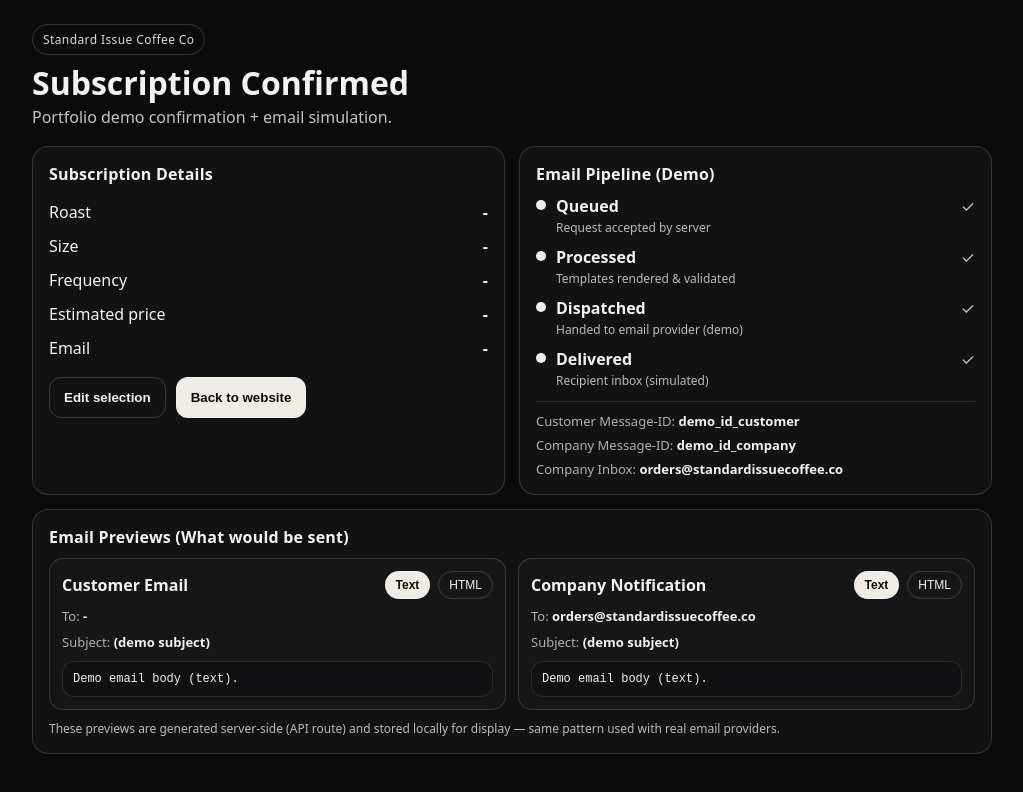
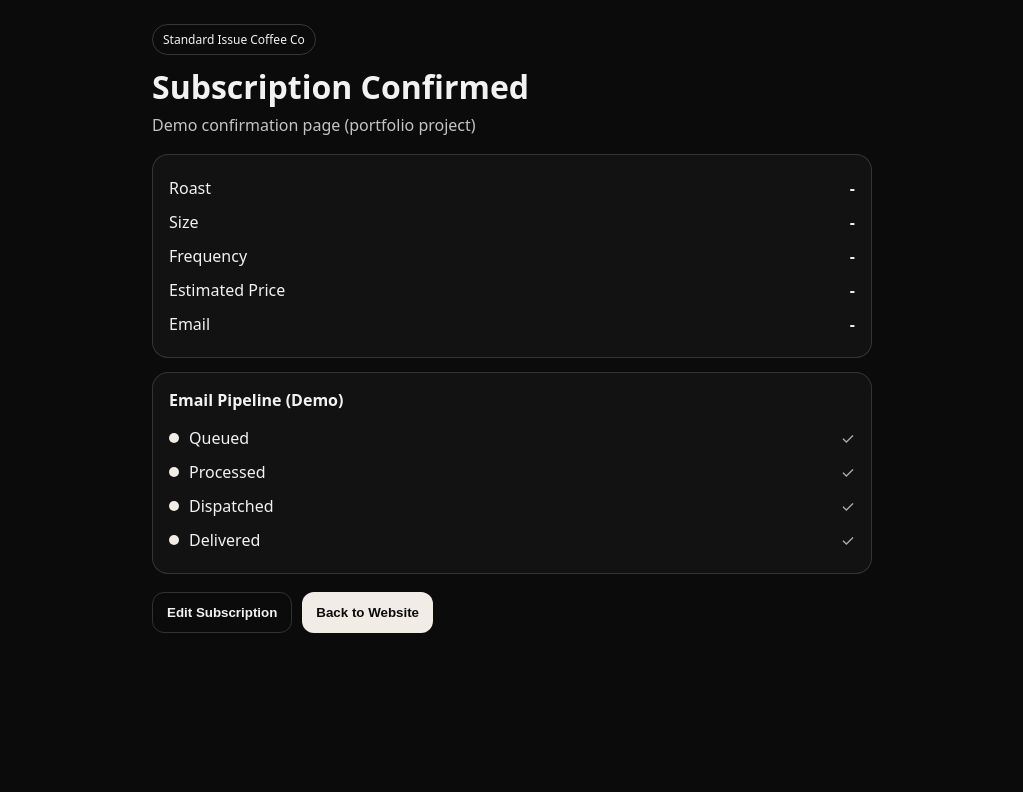
Before and after one commit to masonbarneslv/standard-issue-coffee-co., a Next.js app: page /confirm in a window 1280 px wide. Shown: the top 792 px of the page, without its empty margins (128-1151 px from the left). Built offline with nearby package versions, Linux system fonts and the light colour scheme.

Commit message:
Update confirm page.jsx 2

```diff
--- a/app/confirm/page.jsx
+++ b/app/confirm/page.jsx
@@ -1,72 +1,32 @@
+export const dynamic = "force-dynamic"; // 🔴 REQUIRED FIX FOR VERCEL
+
 "use client";
 
-import { useEffect, useMemo, useState } from "react";
+import { useEffect, useState } from "react";
 import { useSearchParams, useRouter } from "next/navigation";
-
-function safeJsonParse(v) {
-  try {
-    return JSON.parse(v);
-  } catch {
-    return null;
-  }
-}
-
-function formatIso(iso) {
-  try {
-    const d = new Date(iso);
-    return d.toLocaleString();
-  } catch {
-    return iso || "";
-  }
-}
 
 export default function ConfirmPage() {
   const params = useSearchParams();
   const router = useRouter();
 
-  const roast = params.get("roast") || "";
-  const size = params.get("size") || "";
-  const frequency = params.get("frequency") || "";
-  const price = params.get("price") || "";
-  const email = params.get("email") || "";
+  const roast = params.get("roast") || "-";
+  const size = params.get("size") || "-";
+  const frequency = params.get("frequency") || "-";
+  const price = params.get("price") || "-";
+  const email = params.get("email") || "-";
   const emailStatus = params.get("emailStatus") || "";
 
-  const [demoMeta, setDemoMeta] = useState(null);
-  const [step, setStep] = useState(0); // pipeline animation step
+  const [step, setStep] = useState(0);
 
+  // Fake email pipeline animation (queued → sent)
   useEffect(() => {
-    const stored = typeof window !== "undefined" ? localStorage.getItem("demoEmailPayload") : null;
-    const parsed = stored ? safeJsonParse(stored) : null;
-    if (parsed) setDemoMeta(parsed);
-
-    // Animate pipeline for “real feel”
-    let alive = true;
     const timers = [
-      setTimeout(() => alive && setStep(1), 400),
-      setTimeout(() => alive && setStep(2), 900),
-      setTimeout(() => alive && setStep(3), 1400),
+      setTimeout(() => setStep(1), 400),
+      setTimeout(() => setStep(2), 900),
+      setTimeout(() => setStep(3), 1400),
     ];
-    return () => {
-      alive = false;
-      timers.forEach(clearTimeout);
-    };
+    return () => timers.forEach(clearTimeout);
   }, []);
-
-  const pipeline = useMemo(() => {
-    const stages = [
-      { label: "Queued", desc: "Request accepted by server" },
-      { label: "Processed", desc: "Templates rendered & validated" },
-      { label: "Dispatched", desc: "Handed to email provider (demo)" },
-      { label: "Delivered", desc: "Recipient inbox (simulated)" },
-    ];
-    return stages.map((s, i) => ({
-      ...s,
-      state: i <= step ? "done" : "todo",
-    }));
-  }, [step]);
-
-  const customerPreview = demoMeta?.previews?.customer || null;
-  const companyPreview = demoMeta?.previews?.company || null;
 
   return (
     <main style={styles.page}>
@@ -74,124 +34,77 @@
         <header style={styles.header}>
           <div style={styles.badge}>Standard Issue Coffee Co</div>
           <h1 style={styles.title}>Subscription Confirmed</h1>
-          <p style={styles.subtitle}>Portfolio demo confirmation + email simulation.</p>
+          <p style={styles.subtitle}>
+            Demo confirmation page (portfolio project)
+          </p>
 
           {emailStatus === "sent_demo" && (
             <div style={styles.banner}>
-              ✅ Emails sent <b>(demo)</b> to <b>{email}</b> (customer) and company inbox.
-              <div style={styles.bannerMeta}>
-                {demoMeta?.timestamp ? (
-                  <span>Timestamp: {formatIso(demoMeta.timestamp)}</span>
-                ) : (
-                  <span>Timestamp: (demo)</span>
-                )}
-              </div>
+              ✅ Confirmation email sent <b>(demo)</b> to <b>{email}</b> and company
+              inbox.
             </div>
           )}
         </header>
 
-        <section style={styles.grid}>
-          <div style={styles.card}>
-            <h2 style={styles.h2}>Subscription Details</h2>
-            <div style={styles.row}><span>Roast</span><b>{roast || "-"}</b></div>
-            <div style={styles.row}><span>Size</span><b>{size || "-"}</b></div>
-            <div style={styles.row}><span>Frequency</span><b>{frequency || "-"}</b></div>
-            <div style={styles.row}><span>Estimated price</span><b>{price ? `$${Number(price).toFixed(2)}` : "-"}</b></div>
-            <div style={styles.row}><span>Email</span><b>{email || "-"}</b></div>
+        <section style={styles.card}>
+          <div style={styles.row}>
+            <span>Roast</span>
+            <b>{roast}</b>
+          </div>
+          <div style={styles.row}>
+            <span>Size</span>
+            <b>{size}</b>
+          </div>
+          <div style={styles.row}>
+            <span>Frequency</span>
+            <b>{frequency}</b>
+          </div>
+          <div style={styles.row}>
+            <span>Estimated Price</span>
+            <b>{price !== "-" ? `$${Number(price).toFixed(2)}` : "-"}</b>
+          </div>
+          <div style={styles.row}>
+            <span>Email</span>
+            <b>{email}</b>
+          </div>
+        </section>
+
+        <section style={styles.card}>
+          <h2 style={styles.h2}>Email Pipeline (Demo)</h2>
+
+          <PipelineRow label="Queued" active={step >= 1} />
+          <PipelineRow label="Processed" active={step >= 2} />
+          <PipelineRow label="Dispatched" active={step >= 3} />
+          <PipelineRow label="Delivered" active={step >= 3} />
+        </section>
 
         <div style={styles.actions}>
           <button style={styles.btnGhost} onClick={() => router.push("/subscribe")}>
-                Edit selection
+            Edit Subscription
           </button>
           <button
             style={styles.btn}
             onClick={() =>
-                  (window.location.href = "https://standardissuecoffecco.wpcomstaging.com")
+              (window.location.href =
+                "https://standardissuecoffecco.wpcomstaging.com")
             }
           >
-                Back to website
+            Back to Website
           </button>
         </div>
-          </div>
-
-          <div style={styles.card}>
-            <h2 style={styles.h2}>Email Pipeline (Demo)</h2>
-            <div style={styles.pipeline}>
-              {pipeline.map((p) => (
-                <div key={p.label} style={styles.pipeRow}>
-                  <div style={p.state === "done" ? styles.dotDone : styles.dotTodo} />
-                  <div style={styles.pipeText}>
-                    <div style={styles.pipeTop}>
-                      <b>{p.label}</b>
-                      <span style={styles.pipeState}>{p.state === "done" ? "✓" : "…"}</span>
-                    </div>
-                    <div style={styles.pipeDesc}>{p.desc}</div>
-                  </div>
-                </div>
-              ))}
-            </div>
-
-            <div style={styles.ids}>
-              <div><span style={styles.muted}>Customer Message-ID:</span> <b>{demoMeta?.ids?.customerMessageId || "demo_id_customer"}</b></div>
-              <div><span style={styles.muted}>Company Message-ID:</span> <b>{demoMeta?.ids?.companyMessageId || "demo_id_company"}</b></div>
-              <div><span style={styles.muted}>Company Inbox:</span> <b>{demoMeta?.companyInbox || "orders@standardissuecoffee.co"}</b></div>
-            </div>
-          </div>
-
-          <div style={{ ...styles.card, gridColumn: "1 / -1" }}>
-            <h2 style={styles.h2}>Email Previews (What would be sent)</h2>
-            <div style={styles.previewGrid}>
-              <EmailPreview title="Customer Email" preview={customerPreview} fallbackTo={email} />
-              <EmailPreview title="Company Notification" preview={companyPreview} fallbackTo="orders@standardissuecoffee.co" />
-            </div>
-            <p style={styles.note}>
-              These previews are generated server-side (API route) and stored locally for display — same pattern used with real email providers.
-            </p>
-          </div>
-        </section>
       </div>
     </main>
   );
 }
 
-function EmailPreview({ title, preview, fallbackTo }) {
-  const [tab, setTab] = useState("text");
-
-  const to = preview?.to || fallbackTo || "-";
-  const subject = preview?.subject || "(demo subject)";
-  const text = preview?.text || "Demo email body (text).";
-  const html = preview?.html || "<div>Demo email body (HTML).</div>";
-
+function PipelineRow({ label, active }) {
   return (
-    <div style={styles.previewCard}>
-      <div style={styles.previewHead}>
-        <b>{title}</b>
-        <div style={styles.tabs}>
-          <button
-            type="button"
-            onClick={() => setTab("text")}
-            style={tab === "text" ? styles.tabActive : styles.tab}
-          >
-            Text
-          </button>
-          <button
-            type="button"
-            onClick={() => setTab("html")}
-            style={tab === "html" ? styles.tabActive : styles.tab}
-          >
-            HTML
-          </button>
-        </div>
-      </div>
-
-      <div style={styles.metaLine}><span style={styles.muted}>To:</span> <b>{to}</b></div>
-      <div style={styles.metaLine}><span style={styles.muted}>Subject:</span> <b>{subject}</b></div>
-
-      {tab === "text" ? (
-        <pre style={styles.pre}>{text}</pre>
-      ) : (
-        <div style={styles.htmlBox} dangerouslySetInnerHTML={{ __html: html }} />
-      )}
+    <div style={styles.pipeRow}>
+      <div style={active ? styles.dotDone : styles.dotTodo} />
+      <span>{label}</span>
+      <span style={{ marginLeft: "auto", opacity: 0.7 }}>
+        {active ? "✓" : "…"}
+      </span>
     </div>
   );
 }
@@ -205,9 +118,9 @@
     background: "#0b0b0c",
     color: "#f2f2f2",
     fontFamily:
-      'ui-sans-serif, system-ui, -apple-system, Segoe UI, Roboto, Helvetica, Arial',
+      "ui-sans-serif, system-ui, -apple-system, Segoe UI, Roboto, Helvetica, Arial",
   },
-  shell: { width: "100%", maxWidth: 960 },
+  shell: { width: "100%", maxWidth: 720 },
   header: { marginBottom: 18 },
   badge: {
     display: "inline-block",
@@ -215,131 +128,69 @@
     border: "1px solid rgba(255,255,255,.18)",
     borderRadius: 999,
     fontSize: 12,
-    letterSpacing: 0.4,
-    opacity: 0.9,
   },
-  title: { margin: "10px 0 6px", fontSize: 32, lineHeight: 1.1 },
+  title: { margin: "10px 0 6px", fontSize: 32 },
   subtitle: { margin: 0, opacity: 0.8 },
   banner: {
     marginTop: 12,
     padding: 12,
     borderRadius: 12,
+    background: "rgba(255,255,255,.05)",
     border: "1px solid rgba(255,255,255,.16)",
-    background: "rgba(255,255,255,.05)",
-    fontSize: 14,
-  },
-  bannerMeta: { marginTop: 6, fontSize: 12, opacity: 0.8 },
-  grid: {
-    display: "grid",
-    gridTemplateColumns: "repeat(auto-fit, minmax(320px, 1fr))",
-    gap: 14,
   },
   card: {
+    marginTop: 14,
     border: "1px solid rgba(255,255,255,.14)",
     borderRadius: 16,
     padding: 16,
     background: "rgba(255,255,255,.03)",
   },
-  h2: { margin: "0 0 10px", fontSize: 16, letterSpacing: 0.2 },
-  row: { display: "flex", justifyContent: "space-between", gap: 12, padding: "6px 0" },
-  actions: { display: "flex", gap: 10, marginTop: 12, flexWrap: "wrap" },
-  btn: {
-    padding: "12px 14px",
-    borderRadius: 12,
-    border: "1px solid rgba(255,255,255,.16)",
-    background: "#f2ece6",
-    color: "#0b0b0c",
-    fontWeight: 800,
-    cursor: "pointer",
+  h2: { marginBottom: 10, fontSize: 16 },
+  row: {
+    display: "flex",
+    justifyContent: "space-between",
+    padding: "6px 0",
   },
-  btnGhost: {
-    padding: "12px 14px",
-    borderRadius: 12,
-    border: "1px solid rgba(255,255,255,.16)",
-    background: "transparent",
-    color: "#f2f2f2",
-    fontWeight: 800,
-    cursor: "pointer",
+  pipeRow: {
+    display: "flex",
+    alignItems: "center",
+    gap: 10,
+    padding: "6px 0",
   },
-  pipeline: { display: "grid", gap: 10, marginTop: 4 },
-  pipeRow: { display: "flex", gap: 10, alignItems: "flex-start" },
   dotDone: {
     width: 10,
     height: 10,
     borderRadius: 999,
     background: "#f2ece6",
-    marginTop: 5,
   },
   dotTodo: {
     width: 10,
     height: 10,
     borderRadius: 999,
     background: "rgba(242,236,230,.25)",
-    marginTop: 5,
   },
-  pipeText: { flex: 1 },
-  pipeTop: { display: "flex", justifyContent: "space-between", gap: 10 },
-  pipeState: { opacity: 0.8 },
-  pipeDesc: { fontSize: 12, opacity: 0.75, marginTop: 2 },
-  ids: {
-    marginTop: 12,
-    borderTop: "1px solid rgba(255,255,255,.10)",
-    paddingTop: 10,
-    display: "grid",
-    gap: 6,
-    fontSize: 13,
+  actions: {
+    marginTop: 18,
+    display: "flex",
+    gap: 10,
+    flexWrap: "wrap",
   },
-  muted: { opacity: 0.7 },
-  previewGrid: {
-    display: "grid",
-    gridTemplateColumns: "repeat(auto-fit, minmax(320px, 1fr))",
-    gap: 12,
+  btn: {
+    padding: "12px 14px",
+    borderRadius: 12,
+    background: "#f2ece6",
+    color: "#0b0b0c",
+    fontWeight: 800,
+    border: "none",
+    cursor: "pointer",
   },
-  previewCard: {
-    border: "1px solid rgba(255,255,255,.14)",
-    borderRadius: 14,
-    padding: 12,
-    background: "rgba(255,255,255,.02)",
-  },
-  previewHead: { display: "flex", justifyContent: "space-between", gap: 10, alignItems: "center" },
-  tabs: { display: "flex", gap: 8 },
-  tab: {
-    padding: "6px 10px",
-    borderRadius: 999,
-    border: "1px solid rgba(255,255,255,.16)",
+  btnGhost: {
+    padding: "12px 14px",
+    borderRadius: 12,
     background: "transparent",
     color: "#f2f2f2",
+    fontWeight: 800,
+    border: "1px solid rgba(255,255,255,.16)",
     cursor: "pointer",
-    fontSize: 12,
   },
-  tabActive: {
-    padding: "6px 10px",
-    borderRadius: 999,
-    border: "1px solid rgba(255,255,255,.16)",
-    background: "#f2ece6",
-    color: "#0b0b0c",
-    cursor: "pointer",
-    fontSize: 12,
-    fontWeight: 800,
-  },
-  metaLine: { marginTop: 8, fontSize: 13 },
-  pre: {
-    marginTop: 10,
-    whiteSpace: "pre-wrap",
-    background: "#111114",
-    border: "1px solid rgba(255,255,255,.10)",
-    borderRadius: 12,
-    padding: 10,
-    fontSize: 12,
-    color: "#f2f2f2",
-  },
-  htmlBox: {
-    marginTop: 10,
-    background: "#f2ece6",
-    color: "#0b0b0c",
-    borderRadius: 12,
-    padding: 10,
-    fontSize: 13,
-  },
-  note: { marginTop: 10, fontSize: 12, opacity: 0.75 },
 };
```
Lines whose indentation alone changed are shown as unchanged.
